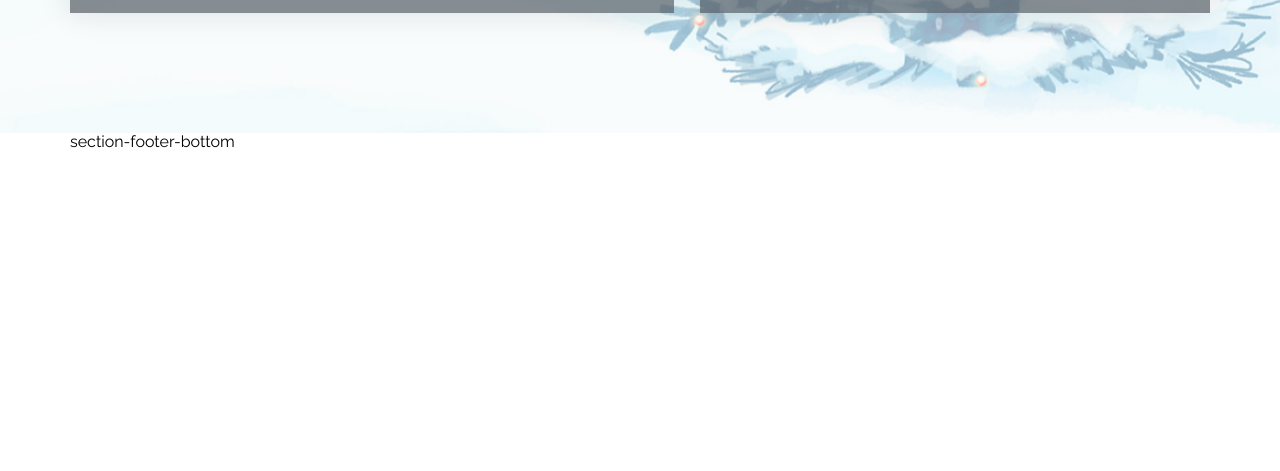
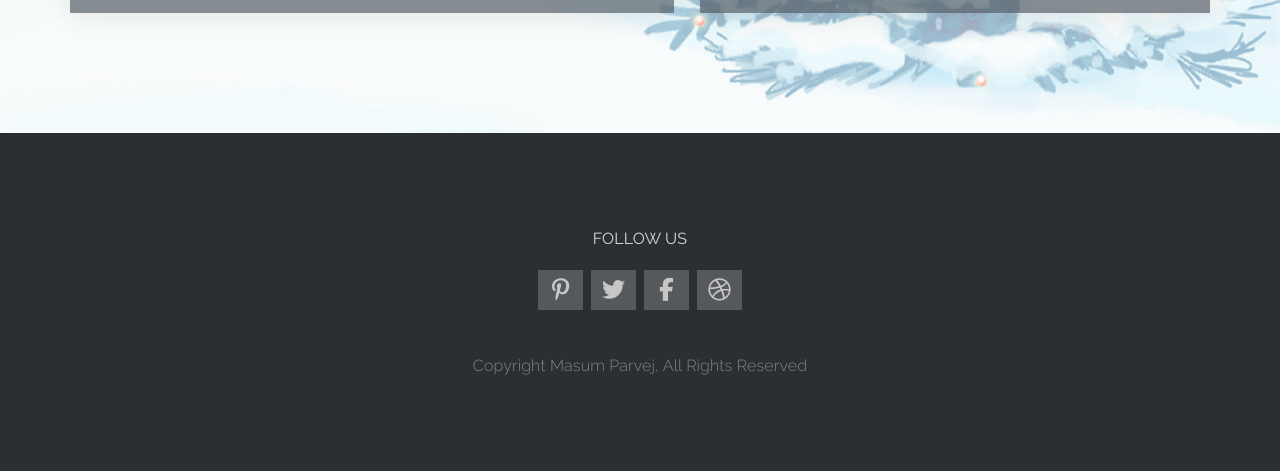
Before and after one commit to NikitaTrifonov/Shopno, a website: page index.html in a window 1280 px wide. Shown: the part 7792-8263 px from the top of the page. Before the commit the page ends 7943 px from the top, so only its background shows below. Drawn offline with Linux system fonts and the light colour scheme.

Commit message:
section-footer

```diff
--- a/index.html
+++ b/index.html
@@ -230,7 +230,7 @@
                                 <div class="item-info__links">
                                     <a> <i class="fab fa-facebook-f"></i></a>
                                     <a> <i class="fab fa-twitter"></i></a>
-                                    <a> <i class="fas fa-basketball-ball"></i></a>
+                                    <a> <i class="fab fa-dribbble"></i></a>
                                     <a> <i class="far fa-envelope"></i></a>
                                 </div>
                             </div>
@@ -253,7 +253,7 @@
                                 <div class="item-info__links">
                                     <a> <i class="fab fa-facebook-f"></i></a>
                                     <a> <i class="fab fa-twitter"></i></a>
-                                    <a> <i class="fas fa-basketball-ball"></i></a>
+                                    <a> <i class="fab fa-dribbble"></i></a>
                                     <a> <i class="far fa-envelope"></i></a>
                                 </div>
                             </div>
@@ -276,7 +276,7 @@
                                 <div class="item-info__links">
                                     <a> <i class="fab fa-facebook-f"></i></a>
                                     <a> <i class="fab fa-twitter"></i></a>
-                                    <a> <i class="fas fa-basketball-ball"></i></a>
+                                    <a> <i class="fab fa-dribbble"></i></a>
                                     <a> <i class="far fa-envelope"></i></a>
                                 </div>
                             </div>
@@ -299,7 +299,7 @@
                                 <div class="item-info__links">
                                     <a> <i class="fab fa-facebook-f"></i></a>
                                     <a> <i class="fab fa-twitter"></i></a>
-                                    <a> <i class="fas fa-basketball-ball"></i></a>
+                                    <a> <i class="fab fa-dribbble"></i></a>
                                     <a> <i class="far fa-envelope"></i></a>
                                 </div>
                             </div>
@@ -322,7 +322,7 @@
                                 <div class="item-info__links">
                                     <a> <i class="fab fa-facebook-f"></i></a>
                                     <a> <i class="fab fa-twitter"></i></a>
-                                    <a> <i class="fas fa-basketball-ball"></i></a>
+                                    <a> <i class="fab fa-dribbble"></i></a>
                                     <a> <i class="far fa-envelope"></i></a>
                                 </div>
                             </div>
@@ -345,7 +345,7 @@
                                 <div class="item-info__links">
                                     <a> <i class="fab fa-facebook-f"></i></a>
                                     <a> <i class="fab fa-twitter"></i></a>
-                                    <a> <i class="fas fa-basketball-ball"></i></a>
+                                    <a> <i class="fab fa-dribbble"></i></a>
                                     <a> <i class="far fa-envelope"></i></a>
                                 </div>
                             </div>
@@ -461,13 +461,22 @@
     </section>
     <!-- /send-message -->
 
-    <!-- footer-bottom -->
-    <section class="section-outer section-footer-bottom">
+    <!-- footer -->
+    <section class="section-outer section-footer">
         <div class="section-inner">
-            section-footer-bottom
+            <div class="section-footer__title">FOLLOW US</div>
+            <div class="section-footer__link">
+                <ul>
+                    <li><a href=""><i class="fab fa-pinterest-p "></i></a></li>
+                    <li><a href=""><i class="fab fa-twitter"></i></a></li>
+                    <li><a href=""><i class="fab fa-facebook-f"></i> </a></li>
+                    <li><a href=""><i class="fab fa-dribbble"></i></a></li>
+                </ul>
+            </div>
+            <div class="section-footer__copyright">Copyright Masum Parvej, All Rights Reserved</div>
         </div>
     </section>
-    <!-- /footer-bottom -->
+    <!-- /footer -->
 
 
 </body>
--- a/scss/style.scss
+++ b/scss/style.scss
@@ -399,7 +399,6 @@ body{
 
         margin-top: 124px;
         margin-bottom: 16px;
-
     }
     &__subtitle {
         @include subtitle;
@@ -569,6 +568,10 @@ body{
                         opacity: .6;
                         i {
                             cursor: pointer;
+
+                            &:hover {
+                                transform: scale(1.1);
+                            }
                         }
                     }
                     a + a {
@@ -596,12 +599,10 @@ body{
                         color: #746f6f;
                     }
 
-
                    .wrapper {
                        margin-top: 65px;
                        margin-left: 40px;
                        width: 70%;
-
                    }
                 }
 
@@ -613,7 +614,6 @@ body{
             .item:hover .item-info{
                 opacity: 1;
                 visibility: visible;
-
             }
         }
     }
@@ -724,7 +724,6 @@ body{
                 .button-box {
                     align-self: flex-end;
 
-
                     .switch-button {
                         background-color: #fff;
                         padding: 18px 20px;
@@ -759,13 +758,12 @@ body{
     }
 
     &-message-box {
+
        background-color: rgba(84, 93, 101, 0.7) ;
        box-shadow: 0px 0px 30px 0px rgba(28, 28, 28, 0.12);
        width: 55%;
 
-
         &-form {
-
 
             &__input {
                 padding-top: 25px;
@@ -790,8 +788,6 @@ body{
 
                     &:focus{
                         background: rgba(255, 255, 255 , .2);
-
-
                     }
                 }
                 input::-webkit-input-placeholder {color: $color-white; }
@@ -848,10 +844,87 @@ body{
         .map {
             margin-top: 30px;
         }
-
     }
 }
 // ===  /send-massage ===
 
-// ===  footer-bottom ===
-// ===  /footer-bottom ===
+// ===  footer ===
+
+.section-footer {
+    background-color: #2c2f32;
+
+    .section-inner {
+        display: flex;
+        flex-direction: column;
+        align-items: center;
+    }
+
+    &__title {
+        @include font-content;
+
+        font-size: 16px;
+        font-weight: 400;
+        line-height: 25px;
+        letter-spacing: 0.01em;
+        color: $color-white;
+        opacity: .8;
+        margin-top: 93px;
+        margin-bottom: 19px;
+        text-transform: uppercase;
+    }
+
+    &__link {
+
+        ul {
+            display: flex;
+            list-style: none;
+            margin: 0;
+            padding: 0;
+
+            li {
+                cursor: pointer;
+
+                background-color: rgba(255, 255, 255, 0.2);
+                padding: 8px 0 ;
+                text-align: center;
+                width: 45px;
+
+                a {
+                    .fab {
+                        font-size: 23px;
+                        color: #f8f4f4;
+                        opacity: .7;
+                    }
+                }
+                a:visited {
+                    color: #f8f4f4;
+                }
+
+               & + li {
+                   margin-left: 8px;
+               }
+
+               &:hover {
+                background-color: #46cfbd;
+                .fab {
+                    color: $color-black;
+                    opacity: .95;
+                }
+               }
+            }
+        }
+    }
+
+    &__copyright {
+        @include font-content;
+
+        font-size: 16px;
+        font-weight: 300;
+        line-height: 25px;
+        letter-spacing: .01em;
+        color: $color-white;
+        opacity: .4;
+        margin: 43px 0 93px 0 ;
+    }
+}
+// ===  /footer ===
```
Also changed, not shown: css/style.css.
